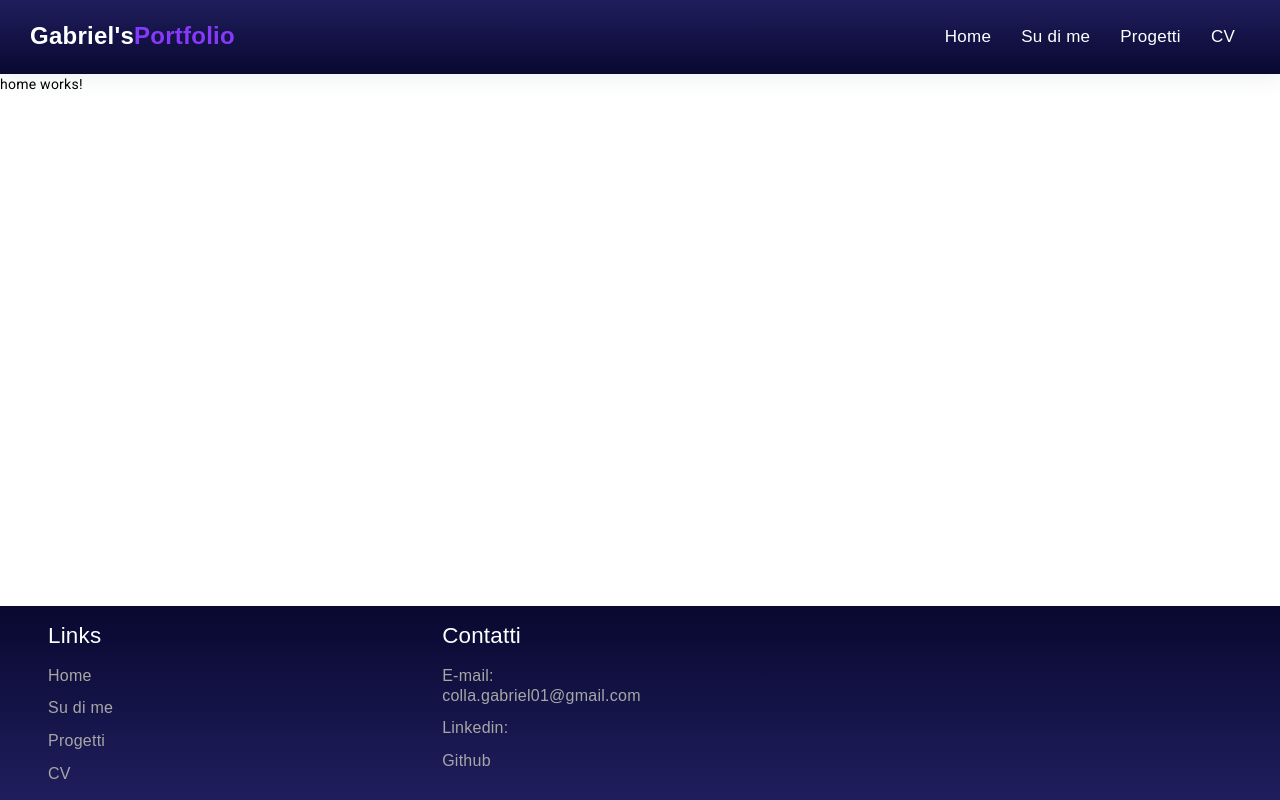
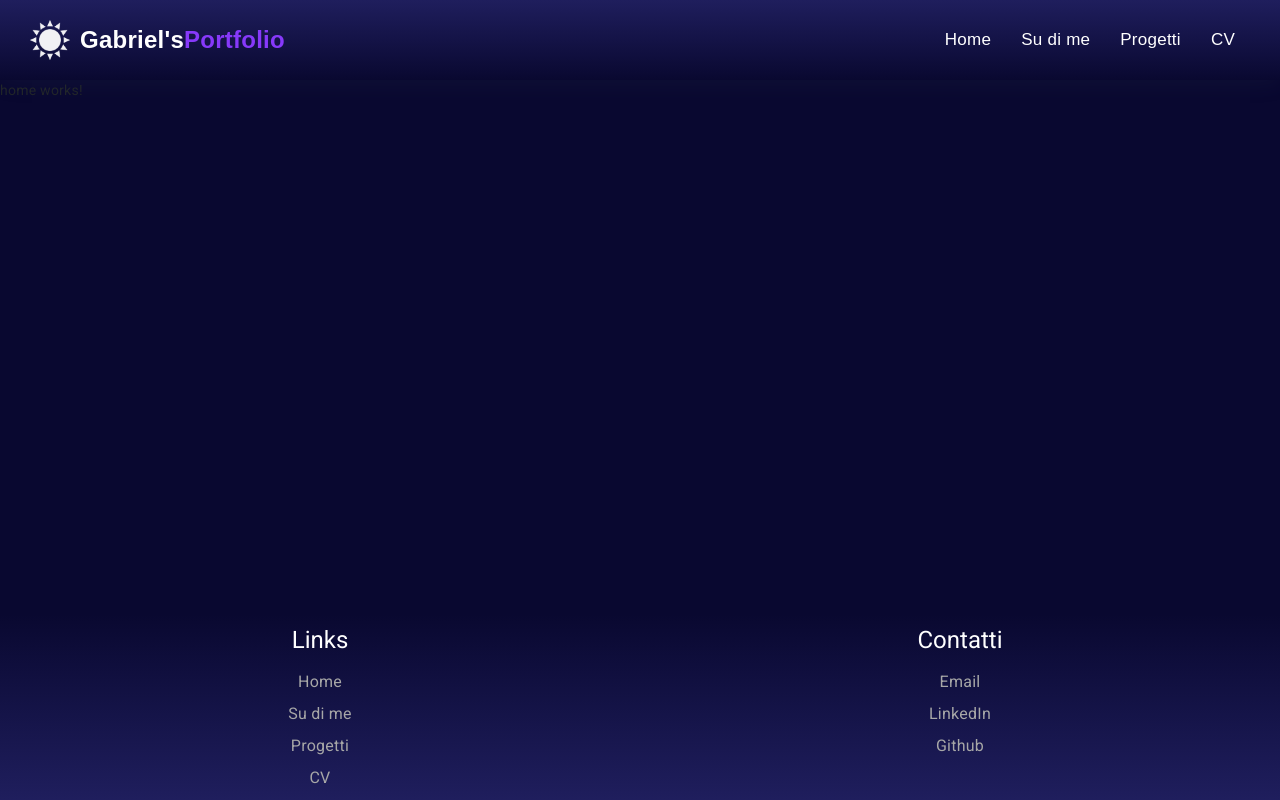
Before and after one commit to erGaBs/Portfolio, an Angular app in the folder GabrielPortfolio/: page / in a window 1280 px wide. Built offline with nearby package versions, Linux system fonts and the light colour scheme.

Commit message:
Aggiunti footer completo (quasi) e icona cambio tema

```diff
--- a/GabrielPortfolio/src/app/components/main/footer/footer.component.css
+++ b/GabrielPortfolio/src/app/components/main/footer/footer.component.css
@@ -1,4 +1,4 @@
-footer {
+.footer {
     position: absolute;
     bottom: 0;
     left: 0;
@@ -21,86 +21,11 @@ footer {
     border: none;
     outline: none;
   }
-  .row {
-    padding: 1em 1em;
-  }
-  .row.primary {
-    display: grid;
-    grid-template-columns: 2fr 1fr 1fr 2fr;
-    align-items: stretch;
-  }
-  .column {
-    width: 100%;
-    display: flex;
-    flex-direction: column;
-    padding: 0 2em;
-  }
-  h3 {
-    width: 100%;
-    text-align: left;
-    color: white;
-    font-size: 1.4em;
-    white-space: nowrap;
-  }
-  ul {
-    list-style: none;
-    display: flex;
-    flex-direction: column;
-    padding: 0;
-    margin: 0;
-  }
-  li:not(:first-child) {
-    margin-top: 0.8em;
-  }
-  ul li a {
-    color: #a7a7a7;
-    text-decoration: none;
-  }
-  ul li a:hover {
-    color: #2a8ded;
-  }
-  .about p {
-    text-align: justify;
-    line-height: 2;
-    margin: 0;
-  }
 
-  div.social {
-    display: flex;
-    justify-content: space-around;
-    font-size: 2.4em;
-    flex-direction: row;
-    margin-top: 0.5em;
-  }
-  .social i {
-    color: #bac6d9;
-  }
+.darkh1{
+  color:white;
+}
 
-  .copyright {
-    padding: 0.3em 1em;
-    background-color: #25262e;
-  }
-  .footer-menu{
-    float: left;
-      margin-top: 10px;
-  }
-
-  .footer-menu a{
-    color: #cfd2d6;
-    padding: 6px;
-
-    text-decoration: none;
-  }
-  .footer-menu a:hover{
-    color: #27bcda;
-  }
-  .copyright p {
-    font-size: 0.9em;
-    text-align: right;
-  }
-  @media screen and (max-width: 850px) {
-    .row.primary {
-      grid-template-columns: 1fr;
-    }
-
-  }
+.row{
+  margin-top: 10px;
+}
--- a/GabrielPortfolio/src/app/components/main/footer/footer.component.html
+++ b/GabrielPortfolio/src/app/components/main/footer/footer.component.html
@@ -1,39 +1,17 @@
-<footer class="footerdark">
-    <div class="row primary">
-
-    <div class="column links">
-
-      <h3>Links</h3>
-     <ul>
-      <li>
-       <a href="#faq">Home</a>
-      </li>
-      <li>
-       <a href="#cookies-policy">Su di me</a>
-      </li>
-      <li>
-       <a href="#terms-of-services">Progetti</a>
-      </li>
-      <li>
-       <a href="#support">CV</a>
-      </li>
-     </ul>
+<div class="container-fluid footer footerdark">
+ <div class="row">
+    <div class="col-md-6">
+        <h1 class="darkh1 text-center">Links</h1>
+         <p class="text-center">Home</p>
+         <p class="text-center">Su di me</p>
+         <p class="text-center">Progetti</p>
+         <p class="text-center">CV</p>
     </div>
-
-
-    <div class="column links">
-      <h3>Contatti</h3>
-       <ul>
-        <li>
-         <a href="#faq">E-mail: colla.gabriel01@gmail.com</a>
-        </li>
-        <li>
-         <a href="#cookies-policy">Linkedin: </a>
-        </li>
-        <li>
-        <a href="#terms-of-services">Github</a>
-        </li>
-      </ul>
+    <div class="col-md-6 text-center">
+        <h1 class="darkh1">Contatti</h1>
+         <p class="text-center">Email</p>
+         <p class="text-center">LinkedIn</p>
+         <p class="text-center">Github</p>
     </div>
-    </div>
-    </footer>
+  </div>
+</div>
--- a/GabrielPortfolio/src/app/components/main/header/header.component.css
+++ b/GabrielPortfolio/src/app/components/main/header/header.component.css
@@ -31,6 +31,7 @@
   }
 
   .logo a {
+    margin-top:10px;
     font-size: 24px;
     font-weight: bold;
     color: #fff;
@@ -38,6 +39,10 @@
 
   .logo a span {
     color: #8739fa;
+  }
+
+  .logo{
+    display: flex;
   }
 
   .menu {
@@ -76,6 +81,17 @@
     transform: scale(1, 1);
   }
 
+  #imgtheme{
+    height:40px;
+    width:40px;
+    margin-right:10px;
+  }
+
+  .icontheme{
+    max-width: 100%;
+    max-height: 100%;
+  }
+
   @media only screen and (max-width: 950px) {
     .menu {
       flex-direction: column;
--- a/GabrielPortfolio/src/app/components/main/header/header.component.html
+++ b/GabrielPortfolio/src/app/components/main/header/header.component.html
@@ -1,6 +1,9 @@
 <header class="header headerdark">
     <nav>
       <div class="logo">
+        <div id="imgtheme">
+          <img class="icontheme" (click)="changeTheme()" src="../../../../assets/images/lightthemeicon.png">
+        </div>
         <a href="index.html">Gabriel's<span>Portfolio</span></a>
       </div>
       <input type="checkbox" id="menu-toggle">
@@ -9,7 +12,7 @@
         <li><a routerLink="">Home</a></li>
         <li><a routerLink="aboutme">Su di me</a></li>
         <li><a routerLink="progetti">Progetti</a></li>
-        <li><a href="#">CV</a></li>
+        <li><a href="">CV</a></li>
       </ul>
     </nav>
   </header>
--- a/GabrielPortfolio/src/app/components/main/header/header.component.ts
+++ b/GabrielPortfolio/src/app/components/main/header/header.component.ts
@@ -7,6 +7,8 @@ import { Component } from '@angular/core';
 })
 export class HeaderComponent {
 
-
+ changeTheme(){
+  window.alert("hai cambiato tema")
+ }
 
 }
--- a/GabrielPortfolio/src/index.html
+++ b/GabrielPortfolio/src/index.html
@@ -9,6 +9,9 @@
   <link rel="preconnect" href="https://fonts.gstatic.com">
   <link href="https://fonts.googleapis.com/css2?family=Roboto:wght@300;400;500&display=swap" rel="stylesheet">
   <link href="https://fonts.googleapis.com/icon?family=Material+Icons" rel="stylesheet">
+  <link href="https://cdn.jsdelivr.net/npm/bootstrap@5.3.0-alpha2/dist/css/bootstrap.min.css" rel="stylesheet" integrity="sha384-aFq/bzH65dt+w6FI2ooMVUpc+21e0SRygnTpmBvdBgSdnuTN7QbdgL+OapgHtvPp" crossorigin="anonymous">
+  <script src="https://cdn.jsdelivr.net/npm/bootstrap@5.3.0-alpha2/dist/js/bootstrap.bundle.min.js" integrity="sha384-qKXV1j0HvMUeCBQ+QVp7JcfGl760yU08IQ+GpUo5hlbpg51QRiuqHAJz8+BrxE/N" crossorigin="anonymous"></script>
+  <link rel="stylesheet" href="https://cdn.jsdelivr.net/npm/bootstrap-icons@1.10.3/font/bootstrap-icons.css">
 </head>
 <body class="mat-typography">
   <app-root></app-root>
--- a/GabrielPortfolio/src/styles.css
+++ b/GabrielPortfolio/src/styles.css
@@ -2,4 +2,5 @@
 
 body{
     margin:0px;
+    background-color: #090830 ;
 }
--- /dev/null
+++ b/package.json
@@ -0,0 +1,5 @@
+{
+  "dependencies": {
+    "bootstrap": "^5.3.0-alpha2"
+  }
+}
```
Also changed, not shown: GabrielPortfolio/src/assets/images/lightthemeicon.png (added), 1 other file (tests, documents, lock files or other folders).
